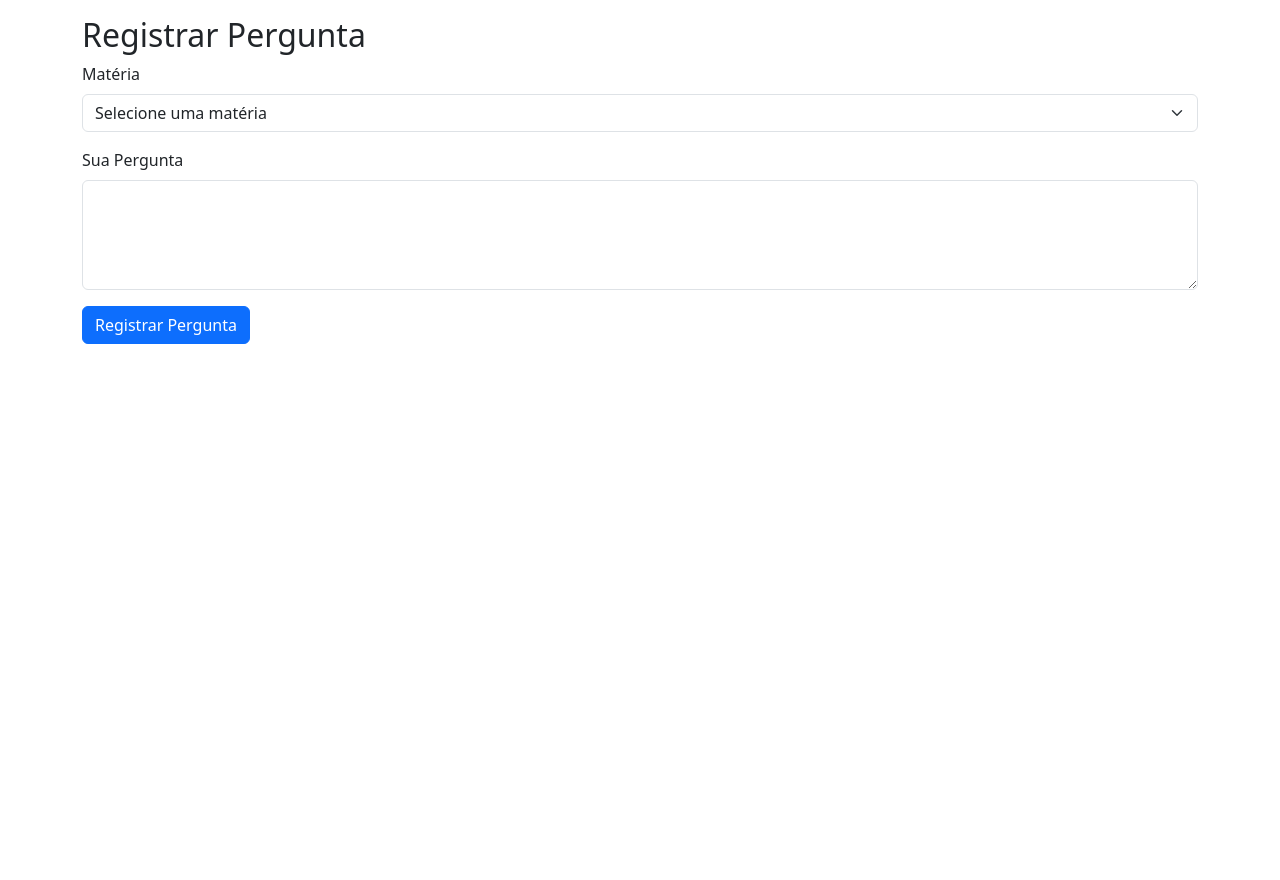
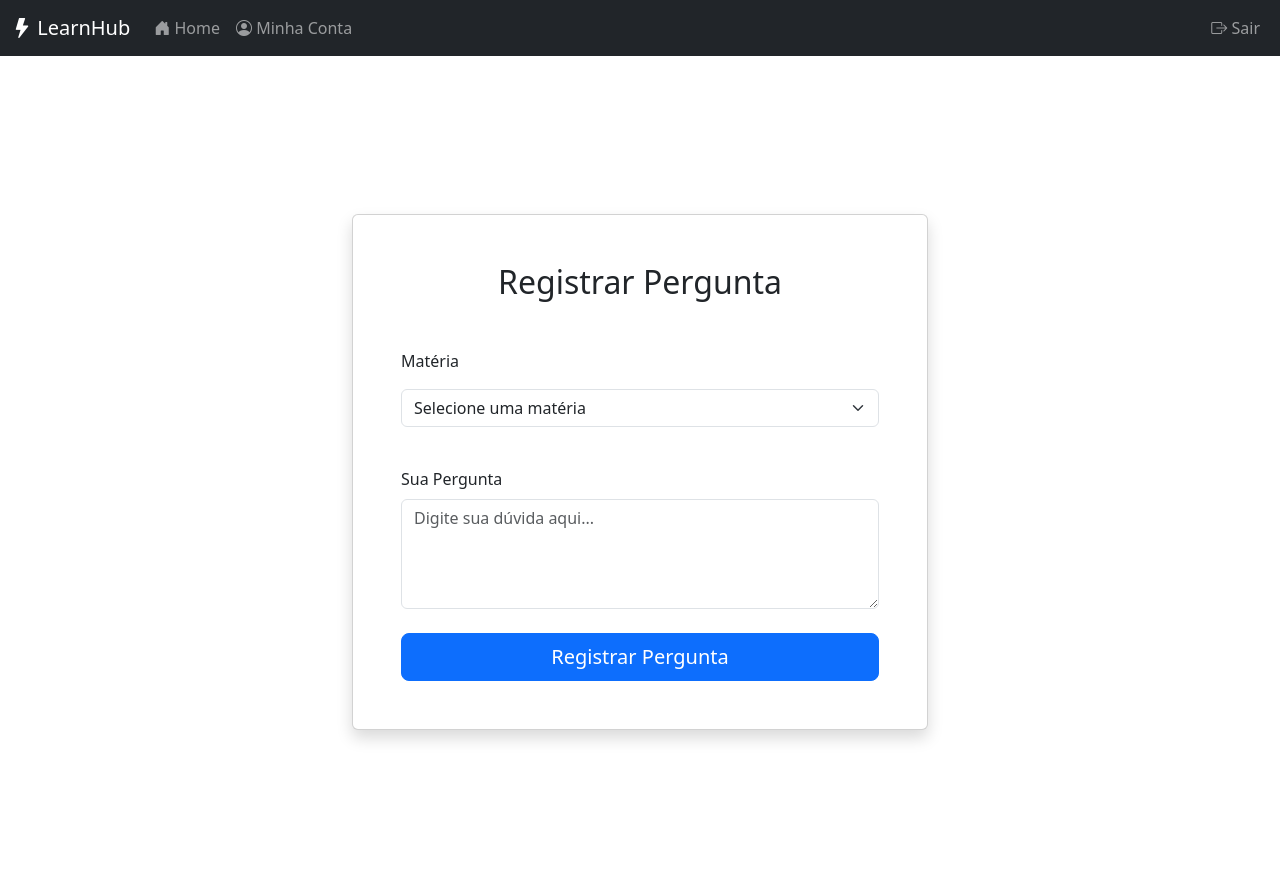
Before and after one commit to Wallacevini12/EC_3P, a PHP site: page /registrar_pergunta.php in a window 1280 px wide. Before the commit the page ends 344 px from the top, so only its background shows below. Run offline with PHP 8.4, Linux system fonts and the light colour scheme; the visitor is signed in with stand-in values (Sample User, id 1); data comes from the database, SQL or seed files in the repository; tables that the repository leaves empty hold one stand-in row (values such as "Sample post").

Commit message:
Atualizando o header, ajustando os logins e logout

```diff
--- a/PROJETO/header.php
+++ b/PROJETO/header.php
@@ -1,21 +1,64 @@
+<?php
+if (session_status() === PHP_SESSION_NONE) {
+    session_start();
+}
+?>
 <!DOCTYPE html>
-<html lang="en">
+<html lang="pt-br">
 <head>
-  <title>Bootstrap Example</title>
   <meta charset="utf-8">
+  <title>LearnHub</title>
   <meta name="viewport" content="width=device-width, initial-scale=1">
-  <link rel="stylesheet" href="https://maxcdn.bootstrapcdn.com/bootstrap/3.4.1/css/bootstrap.min.css">
-  <script src="https://ajax.googleapis.com/ajax/libs/jquery/3.7.1/jquery.min.js"></script>
-  <script src="https://maxcdn.bootstrapcdn.com/bootstrap/3.4.1/js/bootstrap.min.js"></script>
+
+  <!-- Bootstrap 5 CSS -->
+  <link href="https://cdn.jsdelivr.net/npm/bootstrap@5.3.3/dist/css/bootstrap.min.css" rel="stylesheet">
+
+  <!-- Bootstrap Icons (via CDN) -->
+  <link rel="stylesheet" href="https://cdn.jsdelivr.net/npm/bootstrap-icons@1.10.5/font/bootstrap-icons.css">
+
 </head>
 <body>
-<nav class="navbar navbar-inverse navbar-fixed-top">
+
+<nav class="navbar navbar-expand-lg navbar-dark bg-dark fixed-top">
   <div class="container-fluid">
-    <ul class="nav navbar-nav">
-      <li class="active"><a href="index.html">Home</a></li>
-      <li><a href="minha_conta.php">Minha Conta</a></li>
-    </ul>
+    <!-- Marca -->
+    <a class="navbar-brand" href="index.html"><i class="bi bi-lightning-fill"></i> LearnHub</a>
+
+    <!-- Menu à esquerda -->
+    <button class="navbar-toggler" type="button" data-bs-toggle="collapse" data-bs-target="#navbarNav" aria-controls="navbarNav" aria-expanded="false" aria-label="Toggle navigation">
+      <span class="navbar-toggler-icon"></span>
+    </button>
+    <div class="collapse navbar-collapse" id="navbarNav">
+      <ul class="navbar-nav">
+        <li class="nav-item active">
+          <a class="nav-link" href="index.html"><i class="bi bi-house-door-fill"></i> Home</a>
+        </li>
+        <?php if (isset($_SESSION['id'])): ?>
+          <li class="nav-item">
+            <a class="nav-link" href="minha_conta.php"><i class="bi bi-person-circle"></i> Minha Conta</a>
+          </li>
+        <?php else: ?>
+          <li class="nav-item">
+            <a class="nav-link" href="login.php"><i class="bi bi-box-arrow-in-right"></i> Login</a>
+          </li>
+        <?php endif; ?>
+      </ul>
+    </div>
+
+    <!-- Menu à direita (ex: logout) -->
+    <?php if (isset($_SESSION['id'])): ?>
+      <ul class="navbar-nav ms-auto">
+        <li class="nav-item">
+          <a class="nav-link" href="logout.php"><i class="bi bi-box-arrow-right"></i> Sair</a>
+        </li>
+      </ul>
+    <?php endif; ?>
+
   </div>
 </nav>
+
+<!-- Scripts Bootstrap 5 -->
+<script src="https://cdn.jsdelivr.net/npm/bootstrap@5.3.3/dist/js/bootstrap.bundle.min.js"></script>
+
 </body>
 </html>
--- a/PROJETO/home_monitor.php
+++ b/PROJETO/home_monitor.php
@@ -1,5 +1,9 @@
 <?php
-
+session_start();
+if (!isset($_SESSION['id']) || !isset($_SESSION['tipo_usuario'])) {
+    header("Location: login.php");
+    exit;
+}
 include "header.php";
 // Incluir o arquivo de conexão com o banco de dados
 include_once 'conecta_db.php';
--- a/PROJETO/minha_conta.php
+++ b/PROJETO/minha_conta.php
@@ -3,13 +3,12 @@ session_start();
 
 require_once 'conecta_db.php';
 
-// Verifica se o usuário está logado
-if (!isset($_SESSION['usuario_id'])) {
+if (!isset($_SESSION['id'])) {
     header("Location: login.php");
     exit();
 }
 
-$usuario_id = $_SESSION['usuario_id'];
+$usuario_id = $_SESSION['id'];
 $conn = conecta_db();
 
 // Verifica conexão
--- a/PROJETO/registrar_pergunta.php
+++ b/PROJETO/registrar_pergunta.php
@@ -1,6 +1,13 @@
 <?php
+
 session_start();
+if (!isset($_SESSION['id']) || !isset($_SESSION['tipo_usuario'])) {
+    header("Location: login.php");
+    exit;
+}
 
+
+include "header.php";
 // Incluir o arquivo de conexão com o banco de dados
 include_once 'conecta_db.php';
 
@@ -92,33 +99,36 @@ if ($_SERVER['REQUEST_METHOD'] == 'POST' && isset($_POST['pergunta']) && isset($
     <title>Registrar Pergunta</title>
     <meta charset="utf-8">
     <meta name="viewport" content="width=device-width, initial-scale=1">
-    <link href="https://cdn.jsdelivr.net/npm/bootstrap@5.3.3/dist/css/bootstrap.min.css" rel="stylesheet">
-    <script src="https://cdn.jsdelivr.net/npm/bootstrap@5.3.3/dist/js/bootstrap.bundle.min.js"></script>
 </head>
 <body>
 
-<div class="container mt-3">
-    <h2>Registrar Pergunta</h2>
-    <form method="POST" action="registrar_pergunta.php">
-        <div class="mb-3">
-            <label for="materia" class="form-label">Matéria</label>
-            <select class="form-select" id="materia" name="materia" required>
+<div class="d-flex justify-content-center align-items-center vh-100" style="margin-top: 80px">
+    <div class="container" style="max-width: 600px;">
+        <div class="card shadow p-5 d-flex flex-column gap-4 w-100 mb-3">
+            <h2 class="text-center mb-4">Registrar Pergunta</h2>
+            <form method="POST" action="registrar_pergunta.php" class="d-flex flex-column gap-4">
+                <div>
+                    <label for="materia" class="form-label mb-3">Matéria</label>
+                    <select class="form-select mb-3" id="materia" name="materia" required>
                         <option value="" disabled selected>Selecione uma matéria</option>
                         <?php
                         foreach ($disciplinas as $disciplina) {
-
                             echo '<option value="' . htmlspecialchars($disciplina['nome_disciplina']) . '">'
                                  . htmlspecialchars($disciplina['nome_disciplina']) . '</option>';
                         }
                         ?>
                     </select>
                 </div>
-        <div class="mb-3">
+                <div>
                     <label for="pergunta" class="form-label">Sua Pergunta</label>
-            <textarea class="form-control" id="pergunta" name="pergunta" rows="4" required></textarea>
+                    <textarea class="form-control" id="pergunta" name="pergunta" rows="4" placeholder="Digite sua dúvida aqui..." required></textarea>
                 </div>
-        <button type="submit" class="btn btn-primary">Registrar Pergunta</button>
+                <div class="d-grid">
+                    <button type="submit" class="btn btn-primary btn-lg">Registrar Pergunta</button>
+                </div>
             </form>
+        </div>
+    </div>
 </div>
 
 </body>
```
Also changed, not shown: PROJETO/home_professor.php (+8 -0 lines). Lines whose indentation alone changed are shown as unchanged.
